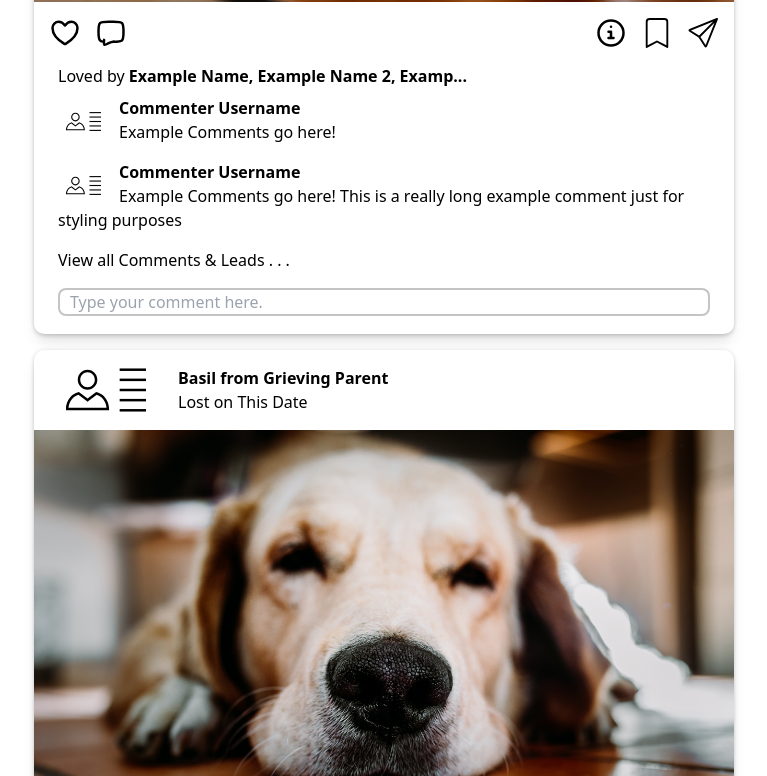
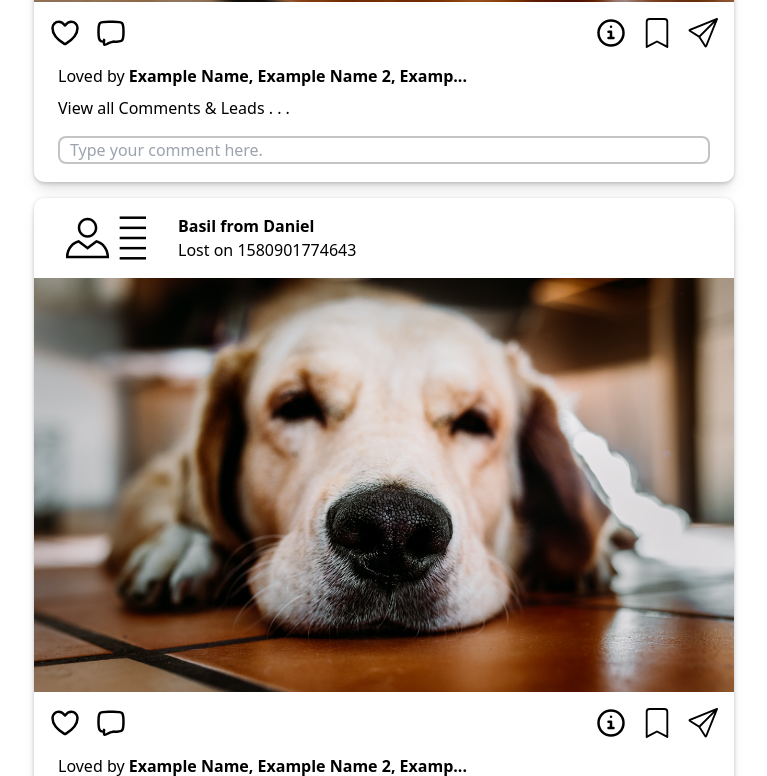
Before and after one commit to Brehtyn/FlorianasFriends, a Nuxt app: page /auth/landing in a window 1280 px wide. Shown: the part 1144-1920 px from the top of the page, without its empty margins (256-1023 px from the left). Built offline with nearby package versions, Linux system fonts and the light colour scheme.

Commit message:
for loop for comments in postBase

```diff
--- a/components/postBase.vue
+++ b/components/postBase.vue
@@ -18,16 +18,16 @@
           <div>
             <h2>
               <b>
-                <span> {{pet_name}} </span>
+                <span> {{pet.pet_name}} </span>
                 <span> from </span>
-                <span> Grieving Parent </span>
+                <span> {{pet.user_name}} </span>
               </b>
             </h2>
           </div>
           <div>
             <h3>
               <span> Lost on </span>
-              <span> This Date </span>
+              <span> {{pet.date_lost}} </span>
             </h3>
           </div>
         </div>
@@ -92,25 +92,12 @@
         </div>
 
         <div class="p-2 pt-0">
-          <div class="comment_structure">
-            <div>
-              <img src="~assets/profile.svg" height="16p" width="auto" />
-            </div>
-            <p><b>Commenter Username</b></p>
-            <p>Example Comments go here!</p>
-          </div>
-
-          <div class="comment_structure">
-            <div>
-              <img src="~assets/profile.svg" height="16p" width="auto" />
-            </div>
-            <p><b>Commenter Username</b></p>
-            <p>Example Comments go here! This is a really long example comment just for styling purposes</p>
-          </div>
-
+          <!-- For loop for comment and users that comment -->
+          <!-- Need to import user data to get name from user id -->
           <PostComments
             v-show="showPostComments"
             @close-PostComments="showPostComments = false"
+            :comments="pet.comments"
           />
           <button class="general_button" @click="showPostComments = true">
             <h2>View all Comments & Leads . . .</h2>
@@ -136,7 +123,7 @@ export default {
     PostLikes,
     PostComments,
   },
-  props: ['pet_name'],
+  props: ['pet'],
   data() {
     return {
       liked: false,
@@ -145,7 +132,7 @@ export default {
       showPostInfo: false,
       showPostLikes: false,
       showPostComments: false,
-    };
+    }
   },
 };
 </script>
--- a/components/postComments.vue
+++ b/components/postComments.vue
@@ -1,17 +1,17 @@
 <template>
   <div>
     <div class="PostComments_modal">
-      <PostCommentsChild />
-       <PostCommentsChild />
-        <PostCommentsChild />
-         <PostCommentsChild />
-          <PostCommentsChild />
+      <div v-for="(comment, index) in comments" :key="`comment-${index}`">
+        <PostCommentsChild :comment="comment"/>
+      </div>
     </div>
   </div>
 </template>
 
 <script>
-export default {};
+export default {
+  props: ['comments']
+};
 </script>
 
 <style scoped>
--- a/components/postCommentsChild.vue
+++ b/components/postCommentsChild.vue
@@ -4,14 +4,16 @@
       <div>
         <img src="~assets/profile.svg" height="16p" width="auto" />
       </div>
-      <p><b> Commenter Username </b></p>
-      <p>Example Comments go here!</p>
+      <p><b> Commenter Username: {{comment.user_id}} </b></p>
+      <p>{{comment.comment}}</p>
     </div>
   </div>
 </template>
 
 <script>
-export default {};
+export default {
+  props: ["comment"]
+};
 </script>
 
 <style scoped>
--- a/data/petData.js
+++ b/data/petData.js
@@ -8,10 +8,17 @@ exports.pets = [{
     location_lost: 'Coordinates',
     location_home: 'Coordinates',
     found: false,
-    comments: ['first comment', '2nd comment'],
+    comments: [
+        {
+            user_id: 2,
+            comment: 'Example Comments go here! This is a really long example comment just for styling purposes'},
+        {
+            user_id: 1,
+            comment: '2nd comment'
+        }],
     leads: ['first lead', 'second lead', 'third lead'],
     likes_total: 3,
-    likes_users: ['user_name_1', 'user_name_2', 'user_name_3'],
+    likes_users_id: [1,2,3],
     pet_name: 'Oliver',
     user_name: 'Floriana',
     pet_pictures: ['img1', 'img2', 'img3']
@@ -24,7 +31,18 @@ exports.pets = [{
     location_lost: 'Coordinates',
     location_home: 'Coordinates',
     found: true,
-    comments: ['first comment', '2nd comment'],
+    comments: [
+        {
+            user_id: 2,
+            comment: 'Example Comments go here! This is a really long example comment just for styling purposes'},
+        {
+            user_id: 1,
+            comment: '2nd comment'
+        },
+        {
+            user_id: 3,
+            comment: '2nd comment'
+        }],
     leads: [],
     likes_total: 0,
     likes_users: [],
@@ -43,7 +61,7 @@ exports.pets = [{
     comments: [],
     leads: ['first lead', 'second lead', 'third lead'],
     likes_total: 100,
-    likes_users: [],
+    likes_users: [1,2],
     pet_name: 'Phil & Tena',
     user_name: 'Brent',
     pet_pictures: ['img1', 'img2', 'img3']
--- a/pages/auth/landing.vue
+++ b/pages/auth/landing.vue
@@ -31,7 +31,7 @@
     <br/>
 
     <div v-for="pet in pets" :key="pet.id">
-        <PostBase :pet_name="pet.pet_name"/>
+        <PostBase :pet="pet"/>
     </div>
 
     </div>
```
